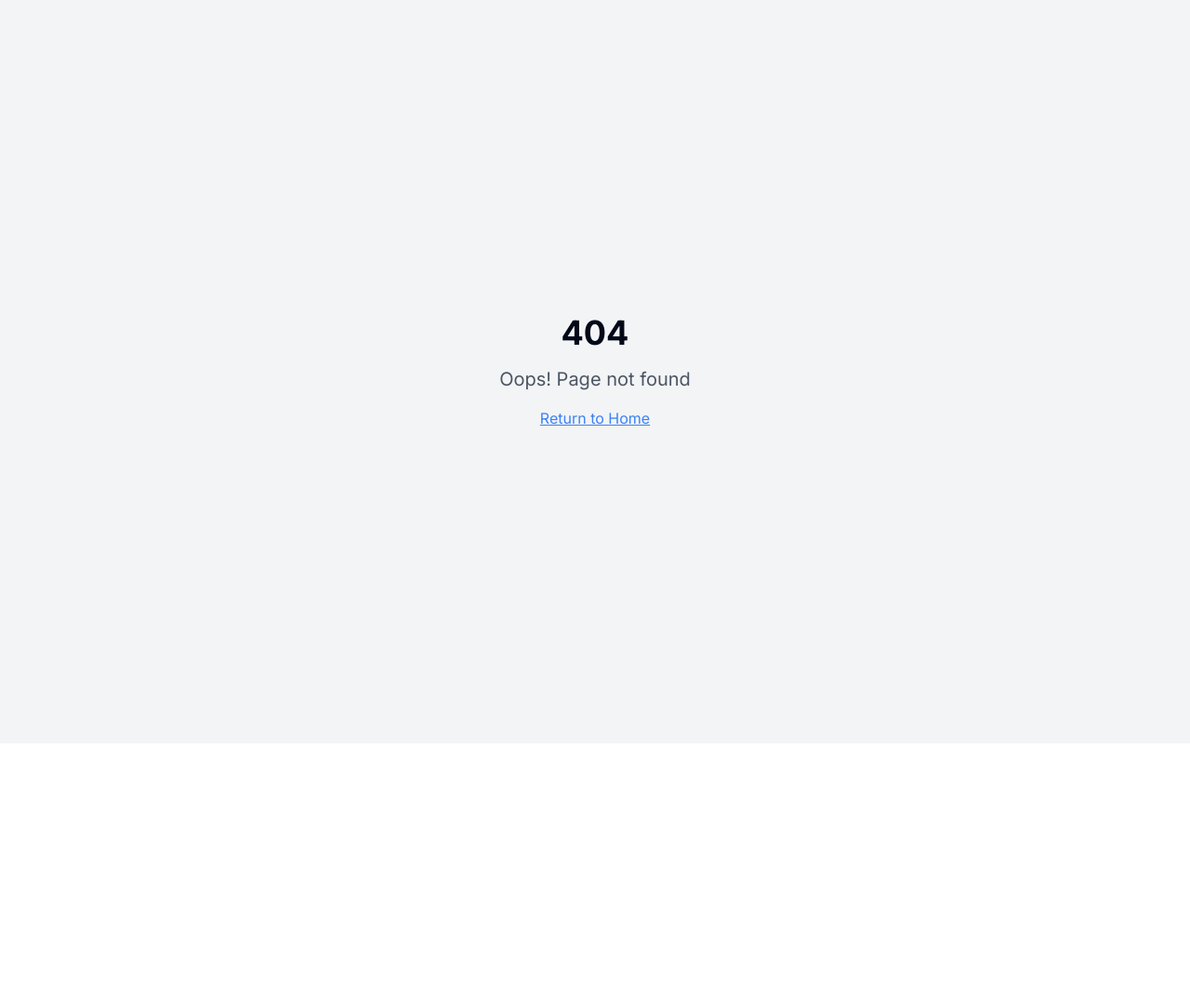
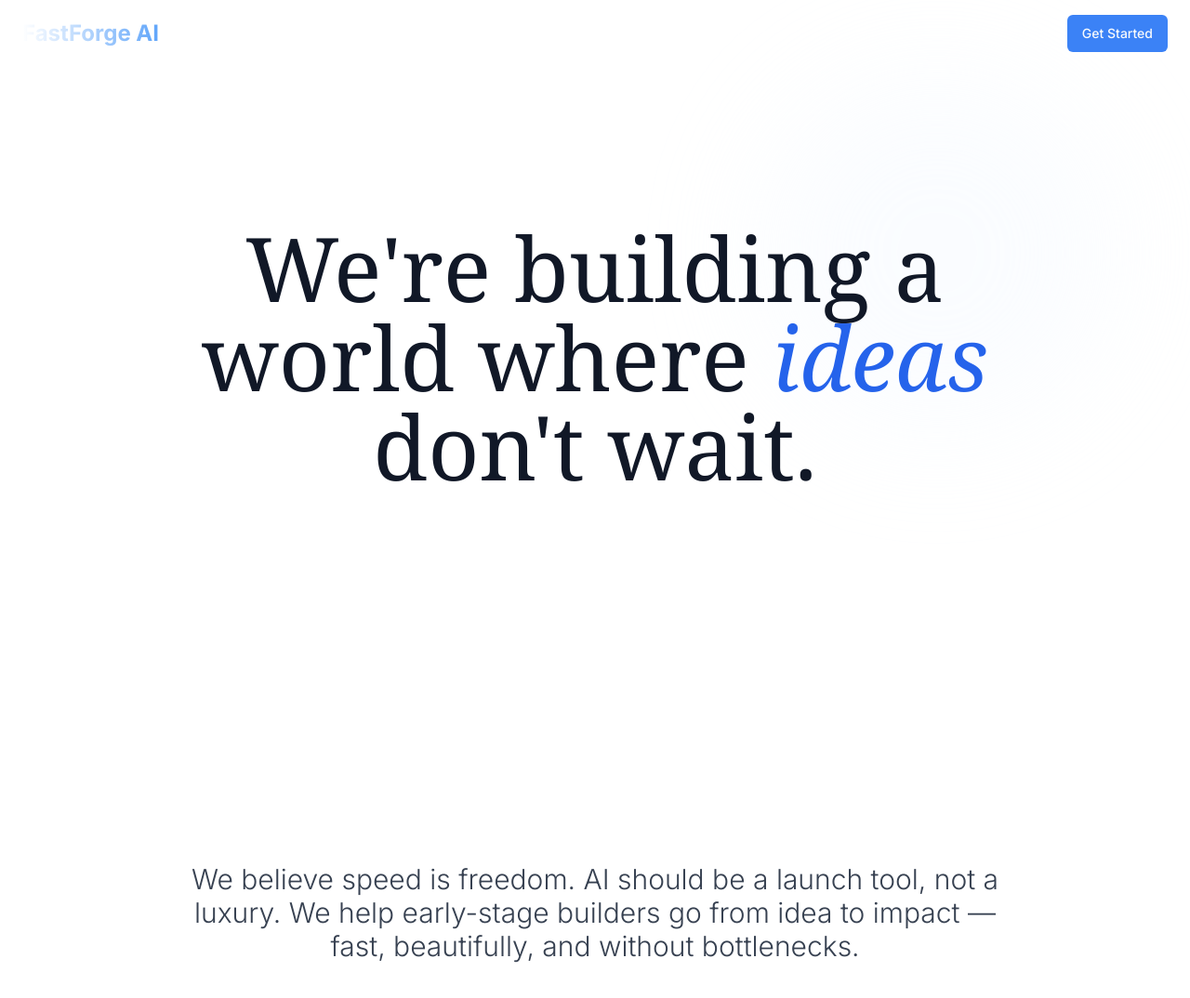
Before and after one commit to abdullah20mph/forge-kinetic-web, a React (Vite) app: page /about in a window 1280 px wide. Before the commit this address had no page. Shown: the top 1074 px of the page at 93% size. Before the commit the page ends 800 px from the top, so only its background shows below. Built offline with nearby package versions, Linux system fonts and the light colour scheme.

Commit message:
feat: Create About page
Implemented a sleek, minimal About page with headline, mission paragraph, core values, and founder quote, including animations, hover effects, and background elements.
-created src/pages/About.tsx
-edited src/App.tsx

```diff
--- a/src/App.tsx
+++ b/src/App.tsx
@@ -1,9 +1,11 @@
+
 import { Toaster } from "@/components/ui/toaster";
 import { Toaster as Sonner } from "@/components/ui/sonner";
 import { TooltipProvider } from "@/components/ui/tooltip";
 import { QueryClient, QueryClientProvider } from "@tanstack/react-query";
 import { BrowserRouter, Routes, Route } from "react-router-dom";
 import Index from "./pages/Index";
+import About from "./pages/About";
 import NotFound from "./pages/NotFound";
 
 const queryClient = new QueryClient();
@@ -16,6 +18,7 @@ const App = () => (
       <BrowserRouter>
         <Routes>
           <Route path="/" element={<Index />} />
+          <Route path="/about" element={<About />} />
           {/* ADD ALL CUSTOM ROUTES ABOVE THE CATCH-ALL "*" ROUTE */}
           <Route path="*" element={<NotFound />} />
         </Routes>
--- a/src/components/Navigation.tsx
+++ b/src/components/Navigation.tsx
@@ -1,9 +1,11 @@
 
 import React, { useState, useEffect } from 'react';
 import { Button } from '@/components/ui/button';
+import { Link, useLocation } from 'react-router-dom';
 
 export const Navigation = () => {
   const [isScrolled, setIsScrolled] = useState(false);
+  const location = useLocation();
 
   useEffect(() => {
     const handleScroll = () => {
@@ -13,26 +15,44 @@ export const Navigation = () => {
     return () => window.removeEventListener('scroll', handleScroll);
   }, []);
 
+  const navItems = [
+    { name: 'Services', href: location.pathname === '/' ? '#services' : '/#services' },
+    { name: 'Features', href: location.pathname === '/' ? '#features' : '/#features' },
+    { name: 'About', href: '/about' },
+    { name: 'Contact', href: location.pathname === '/' ? '#contact' : '/#contact' },
+  ];
+
   return (
     <nav className={`fixed top-0 w-full z-50 transition-all duration-500 ${
       isScrolled ? 'bg-black/80 backdrop-blur-lg border-b border-white/10' : 'bg-transparent'
     }`}>
       <div className="max-w-7xl mx-auto px-6 py-4">
         <div className="flex items-center justify-between">
-          <div className="text-2xl font-bold bg-gradient-to-r from-white to-blue-400 bg-clip-text text-transparent">
+          <Link to="/" className="text-2xl font-bold bg-gradient-to-r from-white to-blue-400 bg-clip-text text-transparent">
             FastForge AI
-          </div>
+          </Link>
 
           <div className="hidden md:flex items-center space-x-8">
-            {['Services', 'Features', 'About', 'Contact'].map((item) => (
-              <a
-                key={item}
-                href={`#${item.toLowerCase()}`}
-                className="text-white/80 hover:text-white transition-colors duration-300 relative group"
-              >
-                {item}
-                <span className="absolute -bottom-1 left-0 w-0 h-0.5 bg-blue-500 transition-all duration-300 group-hover:w-full"></span>
-              </a>
+            {navItems.map((item) => (
+              item.href.startsWith('/') ? (
+                <Link
+                  key={item.name}
+                  to={item.href}
+                  className="text-white/80 hover:text-white transition-colors duration-300 relative group"
+                >
+                  {item.name}
+                  <span className="absolute -bottom-1 left-0 w-0 h-0.5 bg-blue-500 transition-all duration-300 group-hover:w-full"></span>
+                </Link>
+              ) : (
+                <a
+                  key={item.name}
+                  href={item.href}
+                  className="text-white/80 hover:text-white transition-colors duration-300 relative group"
+                >
+                  {item.name}
+                  <span className="absolute -bottom-1 left-0 w-0 h-0.5 bg-blue-500 transition-all duration-300 group-hover:w-full"></span>
+                </a>
+              )
             ))}
           </div>
 
--- /dev/null
+++ b/src/pages/About.tsx
@@ -0,0 +1,169 @@
+
+import React, { useEffect, useRef, useState } from 'react';
+import { Zap, Layers, Brain } from 'lucide-react';
+import { Navigation } from '../components/Navigation';
+import { Footer } from '../components/Footer';
+
+const About = () => {
+  const headlineRef = useRef<HTMLDivElement>(null);
+  const missionRef = useRef<HTMLDivElement>(null);
+  const valuesRef = useRef<HTMLDivElement>(null);
+  const founderRef = useRef<HTMLDivElement>(null);
+
+  useEffect(() => {
+    const observer = new IntersectionObserver(
+      (entries) => {
+        entries.forEach((entry) => {
+          if (entry.isIntersecting) {
+            entry.target.classList.add('animate-fade-up');
+
+            if (entry.target === valuesRef.current) {
+              const cards = entry.target.querySelectorAll('.value-card');
+              cards.forEach((card, index) => {
+                setTimeout(() => {
+                  card.classList.add('animate-fade-up');
+                }, index * 200);
+              });
+            }
+          }
+        });
+      },
+      { threshold: 0.3 }
+    );
+
+    [headlineRef, missionRef, valuesRef, founderRef].forEach(ref => {
+      if (ref.current) observer.observe(ref.current);
+    });
+
+    return () => observer.disconnect();
+  }, []);
+
+  const values = [
+    {
+      icon: Zap,
+      title: "Speed",
+      description: "Ship fast, iterate faster. Every day waiting is opportunity lost."
+    },
+    {
+      icon: Layers,
+      title: "Simplicity",
+      description: "Complex problems need elegant solutions. We cut through the noise."
+    },
+    {
+      icon: Brain,
+      title: "Intelligence",
+      description: "AI that thinks with you, not for you. Augment human creativity."
+    }
+  ];
+
+  return (
+    <div className="min-h-screen bg-white text-gray-900 relative overflow-hidden">
+      <Navigation />
+
+      {/* Background Elements */}
+      <div className="absolute inset-0 overflow-hidden pointer-events-none">
+        <div className="absolute top-20 right-20 w-96 h-96 bg-blue-50 rounded-full blur-3xl opacity-30 animate-pulse" />
+        <div className="absolute bottom-40 left-20 w-80 h-80 bg-purple-50 rounded-full blur-3xl opacity-20" />
+        <div className="absolute top-1/2 left-1/2 w-64 h-64 bg-green-50 rounded-full blur-2xl opacity-25 transform -translate-x-1/2 -translate-y-1/2" />
+      </div>
+
+      <main className="relative z-10">
+        {/* Headline Section */}
+        <section className="min-h-screen flex items-center justify-center px-6">
+          <div className="max-w-5xl mx-auto text-center">
+            <div
+              ref={headlineRef}
+              className="opacity-0 translate-y-8 scale-95"
+            >
+              <h1 className="text-6xl md:text-8xl font-serif font-light leading-tight text-gray-900 mb-8">
+                We're building a world where{' '}
+                <span className="italic text-blue-600">ideas</span>{' '}
+                don't wait.
+              </h1>
+            </div>
+          </div>
+        </section>
+
+        {/* Mission Section */}
+        <section className="py-32 px-6">
+          <div className="max-w-4xl mx-auto text-center">
+            <div
+              ref={missionRef}
+              className="opacity-0 translate-y-12"
+            >
+              <p className="text-2xl md:text-3xl leading-relaxed text-gray-700 font-light">
+                We believe speed is freedom. AI should be a launch tool, not a luxury.
+                We help early-stage builders go from idea to impact — fast, beautifully,
+                and without bottlenecks.
+              </p>
+            </div>
+          </div>
+        </section>
+
+        {/* Core Values Section */}
+        <section className="py-32 px-6">
+          <div className="max-w-6xl mx-auto">
+            <div
+              ref={valuesRef}
+              className="grid md:grid-cols-3 gap-16"
+            >
+              {values.map((value, index) => {
+                const Icon = value.icon;
+                return (
+                  <div
+                    key={index}
+                    className="value-card opacity-0 translate-y-8 text-center group cursor-pointer"
+                  >
+                    <div className="mb-8 flex justify-center">
+                      <div className="w-16 h-16 bg-gray-100 rounded-2xl flex items-center justify-center group-hover:bg-blue-50 transition-colors duration-300">
+                        <Icon className="w-8 h-8 text-gray-600 group-hover:text-blue-600 transition-colors duration-300" />
+                      </div>
+                    </div>
+                    <h3 className="text-2xl font-semibold mb-4 group-hover:text-blue-600 transition-colors duration-300 relative">
+                      {value.title}
+                      <span className="absolute -bottom-1 left-1/2 transform -translate-x-1/2 w-0 h-0.5 bg-blue-600 transition-all duration-300 group-hover:w-full" />
+                    </h3>
+                    <p className="text-gray-600 text-lg leading-relaxed">
+                      {value.description}
+                    </p>
+                  </div>
+                );
+              })}
+            </div>
+          </div>
+        </section>
+
+        {/* Founder Quote Section */}
+        <section className="py-32 px-6">
+          <div className="max-w-4xl mx-auto text-center relative">
+            <div
+              ref={founderRef}
+              className="opacity-0 translate-y-8"
+            >
+              <blockquote className="text-4xl md:text-5xl font-serif font-light text-gray-900 mb-8 italic">
+                "What if building didn't feel like waiting?"
+              </blockquote>
+              <div className="space-y-4 text-lg text-gray-600">
+                <p>
+                  After watching countless brilliant ideas die in development hell,
+                  we knew there had to be a better way.
+                </p>
+                <p>
+                  FastForge AI was born from the belief that creation should be as fast as inspiration.
+                  We're here to make that reality.
+                </p>
+              </div>
+              <div className="mt-8 text-sm text-gray-500 font-medium">
+                — The FastForge Team
+              </div>
+            </div>
+          </div>
+        </section>
+      </main>
+
+      <Footer />
+    </div>
+  );
+};
+
+export default About;
```
